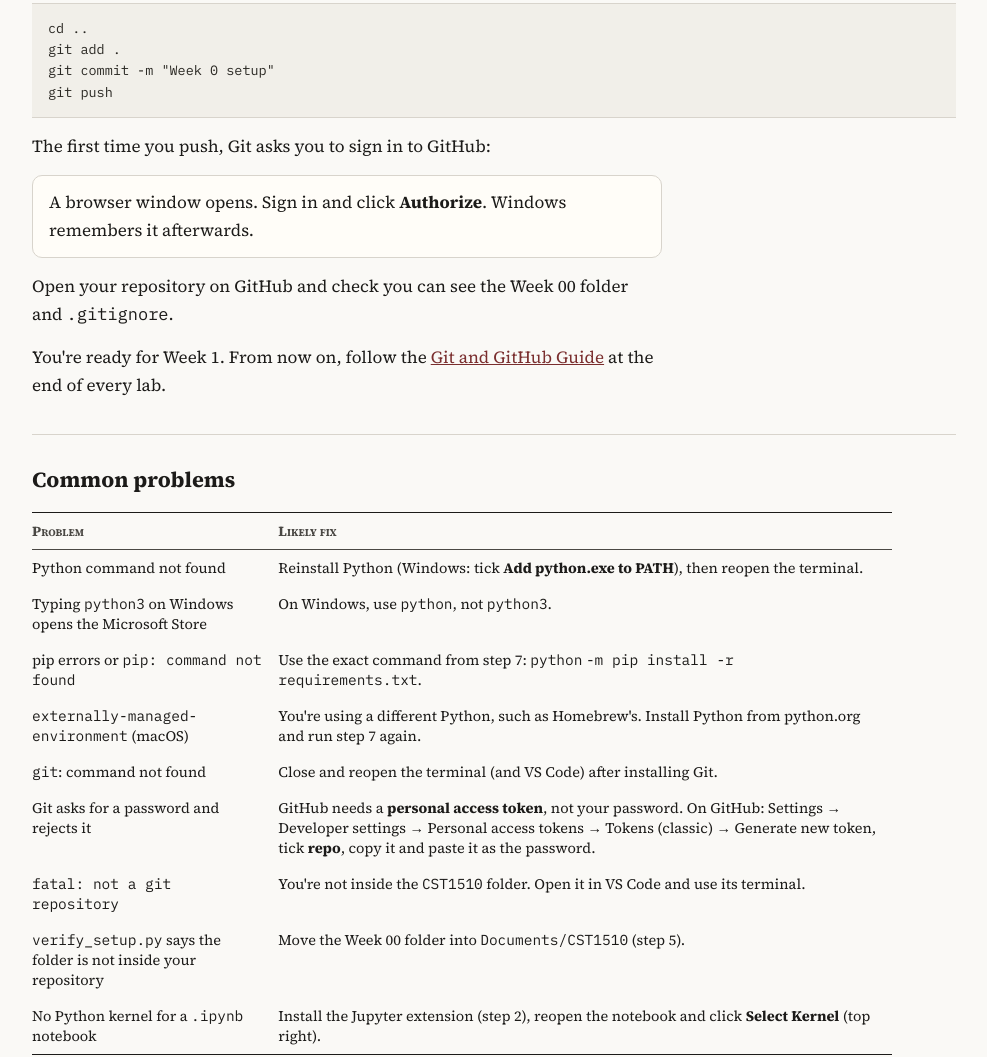
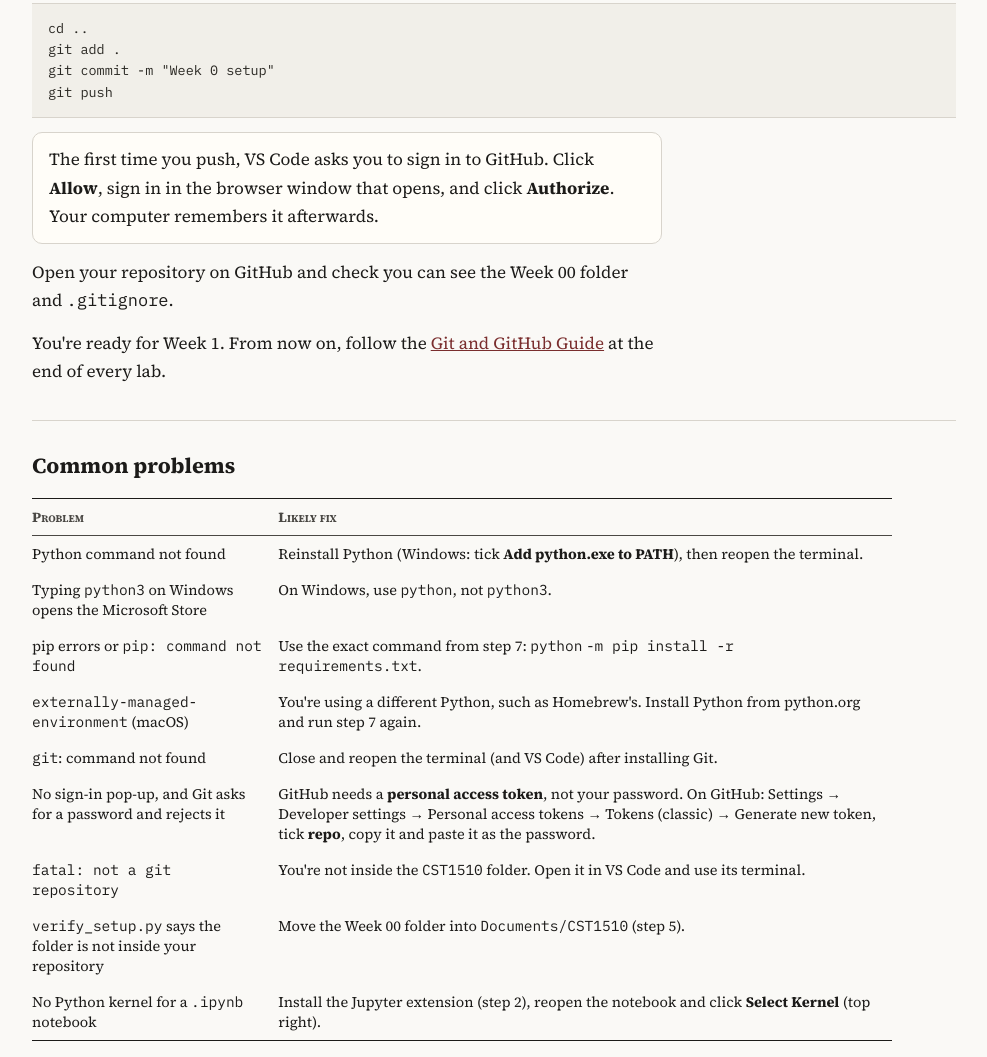
Before and after one commit to anna29/CST1510, a website: page setup-guide.html in a window 1280 px wide. Shown: the part 3701-4758 px from the top of the page, without its empty margins (146-1133 px from the left). Drawn offline with Linux system fonts and the light colour scheme.

Commit message:
Add files via upload

```diff
--- a/setup-guide.html
+++ b/setup-guide.html
@@ -182,9 +182,8 @@ python3 -m pip install -r requirements.txt</pre></div>
 git add .
 git commit -m "Week 0 setup"
 git push</pre>
-    <p>The first time you push, Git asks you to sign in to GitHub:</p>
-    <div class="os active" data-os-panel="windows"><div class="note"><p>A browser window opens. Sign in and click <b>Authorize</b>. Windows remembers it afterwards.</p></div></div>
-    <div class="os" data-os-panel="mac"><div class="note"><p>Enter your GitHub username. When it asks for a password, paste a <b>personal access token</b>, not your normal password (see Common problems). Your Mac remembers it afterwards.</p></div></div>
+    <div class="note"><p>The first time you push, VS Code asks you to sign in to GitHub. Click <b>Allow</b>, sign in
+      in the browser window that opens, and click <b>Authorize</b>. Your computer remembers it afterwards.</p></div>
     <p>Open your repository on GitHub and check you can see the Week 00 folder and <code>.gitignore</code>.</p>
     <p>You're ready for Week 1. From now on, follow the <a href="git-and-github-guide.html">Git and GitHub Guide</a>
       at the end of every lab.</p>
@@ -199,7 +198,7 @@ git push</pre>
       <tr><td>pip errors or <code>pip: command not found</code></td><td>Use the exact command from step 7: <span class="os active" data-os-panel="windows"><code>python</code></span><span class="os" data-os-panel="mac"><code>python3</code></span> <code>-m pip install -r requirements.txt</code>.</td></tr>
       <tr><td><code>externally-managed-environment</code> (macOS)</td><td>You're using a different Python, such as Homebrew's. Install Python from python.org and run step 7 again.</td></tr>
       <tr><td><code>git</code>: command not found</td><td>Close and reopen the terminal (and VS Code) after installing Git.</td></tr>
-      <tr><td>Git asks for a password and rejects it</td><td>GitHub needs a <b>personal access token</b>, not your password. On GitHub: Settings &rarr; Developer settings &rarr; Personal access tokens &rarr; Tokens (classic) &rarr; Generate new token, tick <b>repo</b>, copy it and paste it as the password.</td></tr>
+      <tr><td>No sign-in pop-up, and Git asks for a password and rejects it</td><td>GitHub needs a <b>personal access token</b>, not your password. On GitHub: Settings &rarr; Developer settings &rarr; Personal access tokens &rarr; Tokens (classic) &rarr; Generate new token, tick <b>repo</b>, copy it and paste it as the password.</td></tr>
       <tr><td><code>fatal: not a git repository</code></td><td>You're not inside the <code>CST1510</code> folder. Open it in VS Code and use its terminal.</td></tr>
       <tr><td><code>verify_setup.py</code> says the folder is not inside your repository</td><td>Move the Week 00 folder into <code>Documents/CST1510</code> (step 5).</td></tr>
       <tr><td>No Python kernel for a <code>.ipynb</code> notebook</td><td>Install the Jupyter extension (step 2), reopen the notebook and click <b>Select Kernel</b> (top right).</td></tr>
```
